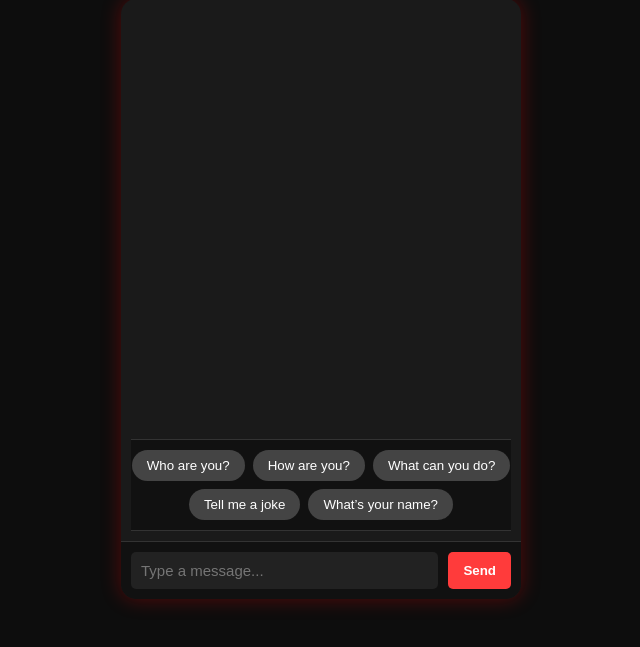
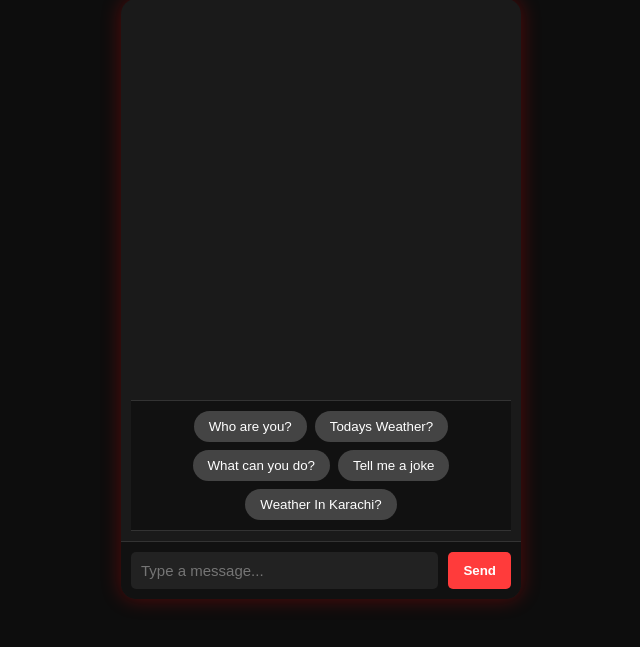
Before and after one commit to progamerwfire/WasifChatBot, a Flask app: page / in a window 1280 px wide. Shown: the part 101-748 px from the top of the page, without its empty margins (319-959 px from the left). Run offline with Flask 3, Linux system fonts and the light colour scheme.

Commit message:
Update index.html

```diff
--- a/templates/index.html
+++ b/templates/index.html
@@ -162,10 +162,10 @@
 
     <div class="suggestions">
       <button class="suggest-btn">Who are you?</button>
-      <button class="suggest-btn">How are you?</button>
+      <button class="suggest-btn">Todays Weather?</button>
       <button class="suggest-btn">What can you do?</button>
       <button class="suggest-btn">Tell me a joke</button>
-      <button class="suggest-btn">What’s your name?</button>
+      <button class="suggest-btn">Weather In Karachi?</button>
     </div>
 
     <div class="input-area">
```
